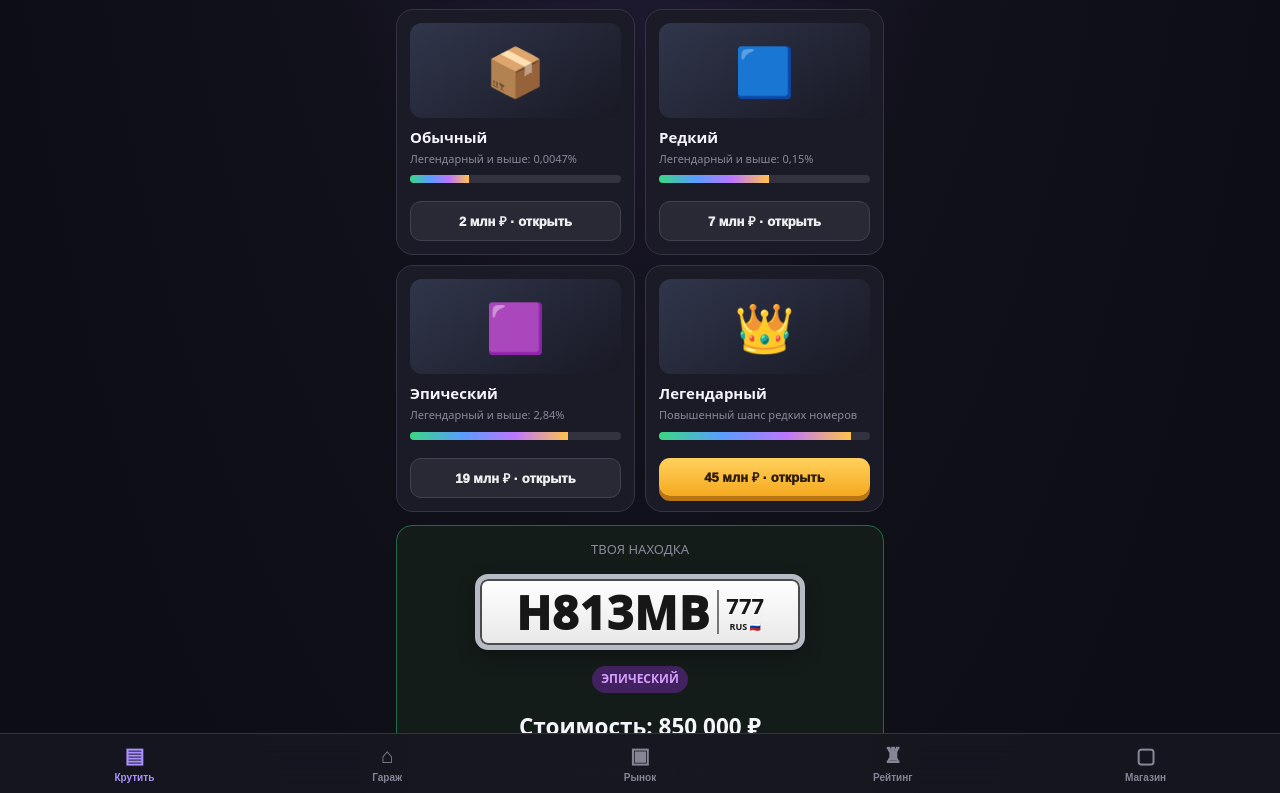
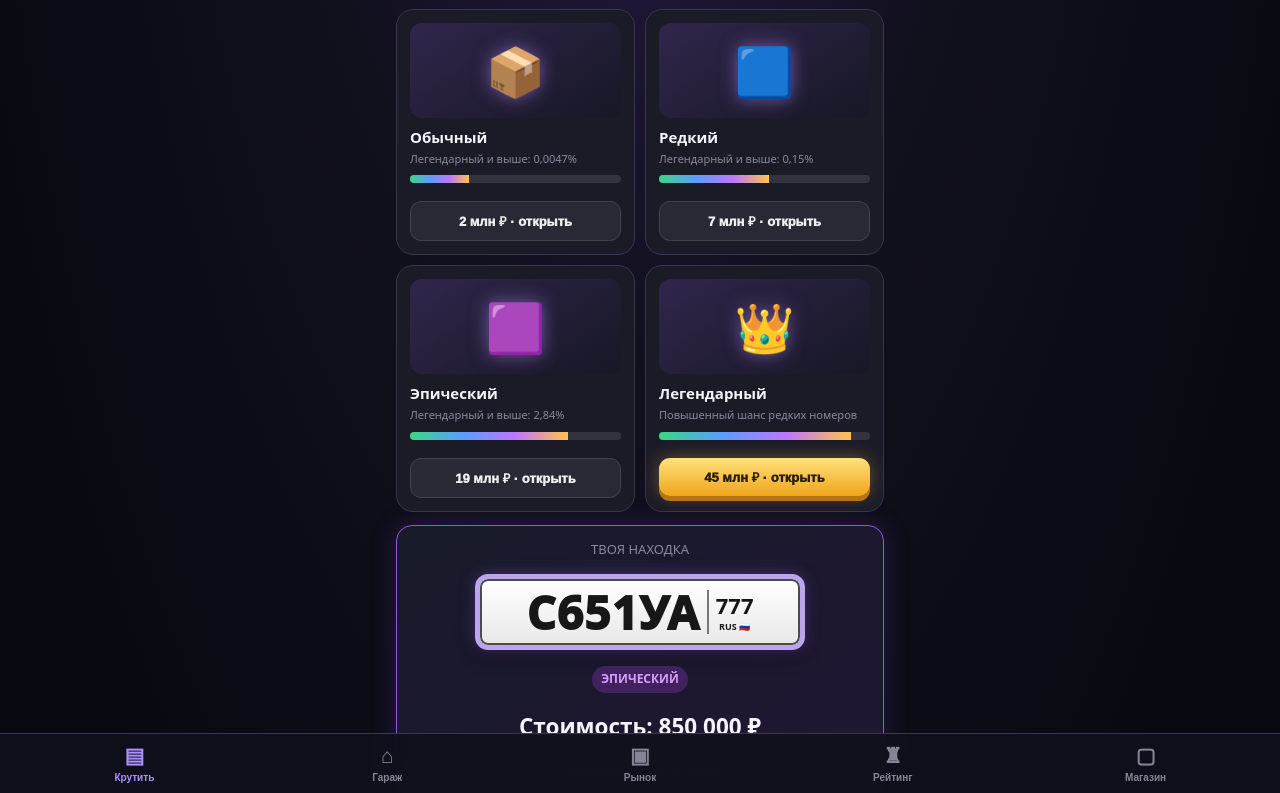
Before and after one commit to malovtoni-web/kruti-nomera, a plain HTML site: page index.html in a window 1280 px wide. Both pictures are taken after a click on the button "45 млн ₽ · открыть". Shown: the part 404-1197 px from the top of the page. Drawn offline with Linux system fonts and the light colour scheme.

Commit message:
Add neon styling and slowing number-roll animation

```diff
--- a/index.html
+++ b/index.html
@@ -22,6 +22,22 @@
 .nav{position:fixed;bottom:0;left:0;right:0;background:#171721ed;backdrop-filter:blur(16px);border-top:1px solid #343440;display:flex;justify-content:space-around;padding:9px max(8px,env(safe-area-inset-left)) calc(9px + env(safe-area-inset-bottom));z-index:5}.nav button{background:none;border:0;color:#858596;font-size:10px;font-weight:750;display:flex;flex-direction:column;align-items:center;gap:4px;min-width:55px}.nav button span{font-size:21px}.nav button.active{color:#aa91ff}
 .toast{position:fixed;top:15px;left:50%;transform:translateX(-50%);background:#29253a;border:1px solid #6954a7;padding:10px 15px;border-radius:20px;z-index:9;display:none;white-space:nowrap}.toast.show{display:block}
 @media(min-width:520px){.app{padding-top:28px}.plate .mainnum{font-size:46px}}
+
+/* Neon refresh: visual layer only */
+body{background:radial-gradient(ellipse at 50% -18%,#31205a 0,#11101d 42%,#080910 82%);--panel:#151523;--panel2:#202035;--purple:#a77bff;--line:#34314a}
+.brand span{color:#bd8cff;text-shadow:0 0 12px #9b5cffaa}
+.hero{background:linear-gradient(135deg,#25183f,#171728 62%,#21163b);border-color:#8055c9;box-shadow:0 0 0 1px #9c63ff22,0 12px 36px #7a38ff22}
+.stat,.crate,.card{border-color:#39334f}
+.tab.active{background:#352052;border-color:#9a62ff;color:#e2ceff;box-shadow:inset 0 0 18px #9c5cff22,0 0 14px #8d4dff22}
+.plate{border-color:#b9a6ed;box-shadow:inset 0 0 0 2px #4b4b4b,0 0 16px #a66cff55,0 7px 18px #0007}
+.plate.rolling{animation:neonPulse .48s ease-in-out infinite alternate;border-color:#d6baff;box-shadow:inset 0 0 0 2px #4b4b4b,0 0 26px #a66cffaa,0 0 48px #743dff66}
+@keyframes neonPulse{from{filter:brightness(1)}to{filter:brightness(1.22)}}
+.btn{background:linear-gradient(180deg,#55f2a0,#12b968);box-shadow:0 5px 0 #087d42,0 0 18px #23df8750}
+.btn.gold{background:linear-gradient(180deg,#ffe17c,#efa51b);box-shadow:0 5px 0 #b87513,0 0 18px #ffc34b55}
+.result.show{border-color:#8f5bdb;background:linear-gradient(145deg,#171b29,#211634);box-shadow:0 0 26px #8b4cff35}
+.crate-icon{background:linear-gradient(145deg,#30264b,#171725);text-shadow:0 0 18px #b68aff88}
+.nav{background:#11111ded;border-top-color:#403451}
+
 </style></head>
 <body>
 <div class="toast" id="toast"></div>
@@ -74,11 +90,69 @@ const fmt=n=>Math.round(n).toLocaleString('ru-RU');
 function toast(t){let el=document.getElementById('toast');el.textContent=t;el.classList.add('show');setTimeout(()=>el.classList.remove('show'),2100)}
 function sync(){saveState();document.getElementById('rub').textContent=fmt(state.rub)+' ₽';document.getElementById('coins').textContent=fmt(state.coins)+' ◈';document.getElementById('stars').textContent=state.stars+' ★';document.getElementById('energy').textContent=state.energy+' / 10 ⚡';document.getElementById('energybar').style.width=(state.energy*10)+'%';document.getElementById('quickspin').disabled=state.energy<1;document.getElementById('garagecount').textContent=state.garage.length+' номеров';document.getElementById('myrating').textContent=fmt(state.rub)+' ₽';renderGarage()}
 function renderGarage(){let el=document.getElementById('inventory');el.innerHTML=state.garage.length?state.garage.map(x=>`<div class="item"><span class="rarity ${x.cls}">${x.rarity}</span><div class="plate"><span class="mainnum">${x.plate}</span><span class="region">${x.region}<span class="rus">RUS</span></span></div><strong>${fmt(x.value)} ₽</strong></div>`).join(''):'<div class="card sub" style="grid-column:1/-1;text-align:center;padding:28px">Пока пусто. Открой контейнер, чтобы получить первый номер.</div>'}
-function spin(type){if(state.energy<1){toast('Недостаточно энергии');return}state.energy--;let r=Math.random(),tier='Обычный',cls='common',value=35000;
+let isSpinning=false;
+function randomPlate(){
+ const a=names[Math.floor(Math.random()*names.length)];
+ const b=names[Math.floor(Math.random()*names.length)];
+ const c=names[Math.floor(Math.random()*names.length)];
+ return a+String(Math.floor(Math.random()*10))+String(Math.floor(Math.random()*10))+String(Math.floor(Math.random()*10))+b+c;
+}
+function spin(type){
+ if(isSpinning)return;
+ if(state.energy<1){toast('Недостаточно энергии');return}
+ isSpinning=true;
+ const spinButtons=[...document.querySelectorAll('.crate .btn, #quickspin')];
+ spinButtons.forEach(b=>b.disabled=true);
+ state.energy--;
+ sync();
+
+ let r=Math.random(),tier='Обычный',cls='common',value=35000;
  let weights=type==='legend'?[.15,.25,.35,.20,.05]:type==='epic'?[.42,.35,.18,.045,.005]:type==='rare'?[.68,.25,.06,.009,.001]:[.88,.105,.014,.0009,.0001];
- let c=0;for(let i=0;i<weights.length;i++){c+=weights[i];if(r<c){let a=[['Обычный','common',35000],['Редкий','rare',180000],['Эпический','epic',850000],['Легендарный','legend',4500000],['Мифический','myth',25000000]][i];[tier,cls,value]=a;break}}
- let plate=names[Math.floor(Math.random()*names.length)]+String(Math.floor(Math.random()*10))+String(Math.floor(Math.random()*10))+String(Math.floor(Math.random()*10))+names[Math.floor(Math.random()*names.length)]+names[Math.floor(Math.random()*names.length)],region=regions[Math.floor(Math.random()*regions.length)];
- let item={plate,region,rarity:tier,cls,value};state.garage.unshift(item);document.getElementById('wonplate').textContent=plate;document.getElementById('wonregion').textContent=region;document.getElementById('wonrarity').textContent=tier.toUpperCase();document.getElementById('wonrarity').className='rarity '+cls;document.getElementById('wonvalue').textContent='Стоимость: '+fmt(value)+' ₽';document.getElementById('wonmsg').textContent='Номер добавлен в гараж';document.getElementById('result').classList.add('show');sync()}
+ let c=0;
+ for(let i=0;i<weights.length;i++){
+  c+=weights[i];
+  if(r<c){
+   let a=[['Обычный','common',35000],['Редкий','rare',180000],['Эпический','epic',850000],['Легендарный','legend',4500000],['Мифический','myth',25000000]][i];
+   [tier,cls,value]=a;break;
+  }
+ }
+ const finalPlate=randomPlate();
+ const finalRegion=regions[Math.floor(Math.random()*regions.length)];
+ const result=document.getElementById('result');
+ const plateEl=result.querySelector('.plate');
+ document.getElementById('wonplate').textContent=randomPlate();
+ document.getElementById('wonregion').textContent=regions[Math.floor(Math.random()*regions.length)];
+ document.getElementById('wonrarity').textContent='ПРОКРУТКА...';
+ document.getElementById('wonrarity').className='rarity rare';
+ document.getElementById('wonvalue').textContent='Подбираем номер...';
+ document.getElementById('wonmsg').textContent='Цифры постепенно замедляются';
+ result.classList.add('show');
+ plateEl.classList.add('rolling');
+
+ let tick=0;
+ const delays=[45,50,55,60,65,72,80,90,105,125,150,180,215,255,300];
+ function roll(){
+  if(tick<delays.length){
+   document.getElementById('wonplate').textContent=randomPlate();
+   document.getElementById('wonregion').textContent=regions[Math.floor(Math.random()*regions.length)];
+   const delay=delays[tick++];
+   setTimeout(roll,delay);
+   return;
+  }
+  document.getElementById('wonplate').textContent=finalPlate;
+  document.getElementById('wonregion').textContent=finalRegion;
+  document.getElementById('wonrarity').textContent=tier.toUpperCase();
+  document.getElementById('wonrarity').className='rarity '+cls;
+  document.getElementById('wonvalue').textContent='Стоимость: '+fmt(value)+' ₽';
+  document.getElementById('wonmsg').textContent='Номер добавлен в гараж';
+  plateEl.classList.remove('rolling');
+  state.garage.unshift({plate:finalPlate,region:finalRegion,rarity:tier,cls,value});
+  sync();
+  isSpinning=false;
+  spinButtons.forEach(b=>b.disabled=false);
+ }
+ setTimeout(roll,80);
+}
 document.querySelectorAll('[data-page]').forEach(b=>b.addEventListener('click',()=>{let p=b.dataset.page;document.querySelectorAll('.page').forEach(x=>x.classList.toggle('active',x.id===p));document.querySelectorAll('[data-page]').forEach(x=>x.classList.toggle('active',x.dataset.page===p))}));
 sync();
 </script>
```
